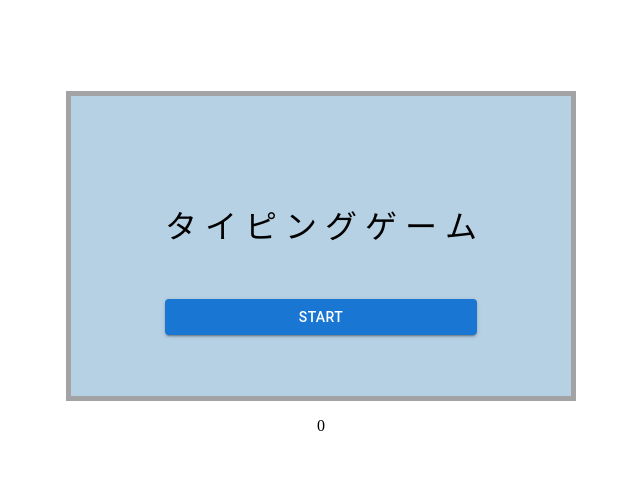
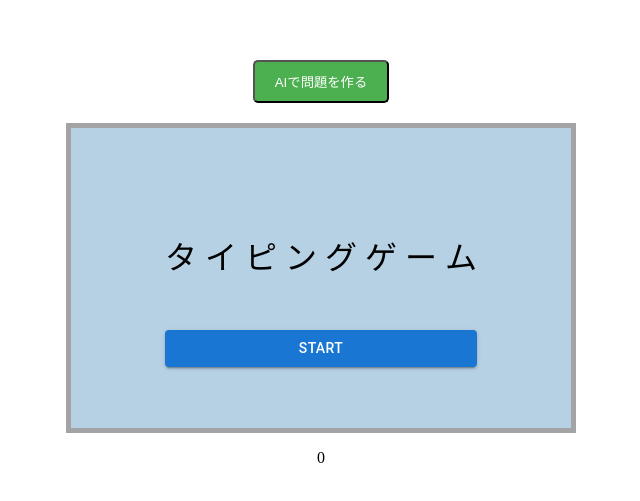
Before and after one commit to Miyayayayayaya/typingapp, a Next.js app: page / in a window 1280 px wide. Shown: the part 137-638 px from the top of the page, without its empty margins (319-959 px from the left). Built offline with nearby package versions, Linux system fonts and the light colour scheme.

Commit message:
GenerateProblemの確認

```diff
--- a/app/generator/page.tsx
+++ b/app/generator/page.tsx
@@ -26,6 +26,7 @@ export default function ProblemGenerator(){
             const jsonMatch=text?.match(/\[[\s\S]*\]/);
             if(jsonMatch){
                 const jsonString=jsonMatch[0];
+                console.log("今から保存する内容:", jsonString);
                 localStorage.setItem("generatedTypingData",jsonString);
                 alert("問題を生成しました！ゲームを開始します。");
                 router.push("/");
--- a/app/page.tsx
+++ b/app/page.tsx
@@ -83,20 +83,19 @@ const updateState=(keyPressed:string,currentState:GameState,setGameState:SetStat
 };
 
 const initialProblem=typingGameData[0];
-const getInitialData=()=>{
-  if(typeof window!=="undefined"){
-    const saved=localStorage.getItem("generatedTypingData");
-    if(saved){
-      try{
-        return JSON.parse(saved);
-      }catch(e){
-        console.error("データ解析エラー",e);
-      }
+const getInitialData = () => {
+  if (typeof window === "undefined") return typingGameData;
+  const saved = localStorage.getItem("generatedTypingData");
+  console.log("getInitialDataが取得した生データ:", saved); // ここをチェック！
+  if (saved) {
+    try {
+      return JSON.parse(saved);
+    } catch (e) {
+      console.error("JSONパース失敗:", e);
     }
   }
   return typingGameData;
-}
-
+};
 export default function Home() {
   const [currentData,setCurrentData]=useState(getInitialData);
   const [gameState,setGameState]=useState<GameState>({
@@ -116,9 +115,15 @@ export default function Home() {
     isResetting:false,
     isGameOverNotice:false,
   });
-  useEffect(()=>{
-    localStorage.removeItem("generatedTypingData");
-  },[]);
+  useEffect(() => {
+    if (typeof window !== "undefined") {
+      localStorage.removeItem("generatedTypingData");
+    }
+  }, []); // currentData が変わったときに実行
+  useEffect(() => {
+    console.log("【useEffect内】LocalStorageの中身:", localStorage.getItem("generatedTypingData"));
+    console.log("【useEffect内】現在のcurrentData:", currentData);
+  }, [currentData]);
   const [timerId,setTimerId]=useState<number|null>(null);
   const totalTargetKeysStrokes=typingGameData.reduce((sum,item)=>sum+item.typingTarget.length,0);
   const renderText=(inputCount:number,isMistake:boolean,currentTargetText:string)=>{
@@ -137,7 +142,7 @@ export default function Home() {
     })
   }
   const startGame=()=>{
-    const firstProblem=typingGameData[0]?.text||"エラー";
+    const firstProblem=currentData[gameState.currentProblemIndex]?.text||"エラー";
     if(firstProblem==="エラー"){
       console.error("出題リストが空です.");
       return;
@@ -227,6 +232,13 @@ export default function Home() {
   }
   return (
     <div className={styles.container}>
+    <div style={{ marginBottom: '20px' }}>
+      <Link href="/generator">
+        <button style={{ backgroundColor: '#4CAF50', color: 'white', padding: '10px 20px', borderRadius: '5px', cursor: 'pointer' }}>
+          AIで問題を作る
+        </button>
+      </Link>
+    </div>
       <div className={styles.board}>
         {gameState.isGaming &&(<div className={styles.timerContainer}>
           <div className={`${styles.progressBar} ${gameState.isResetting ? styles.noTransition : ""}`} style={{width:`${(gameState.gameTime/GAME_OVER_TIME)*100}%`}}></div>
```
